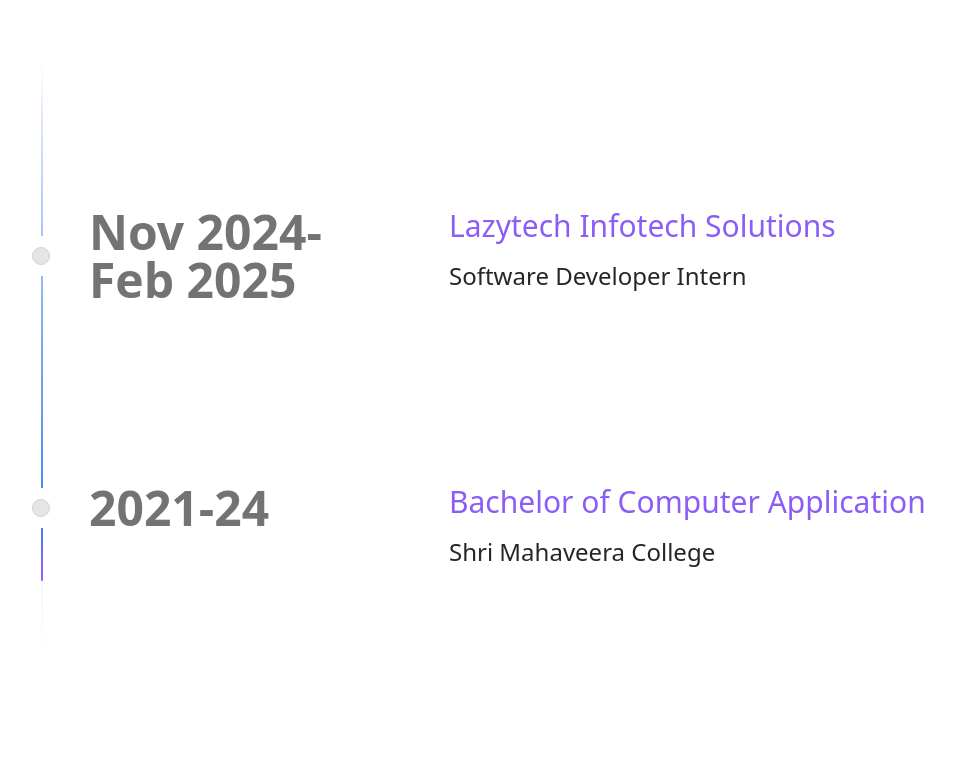
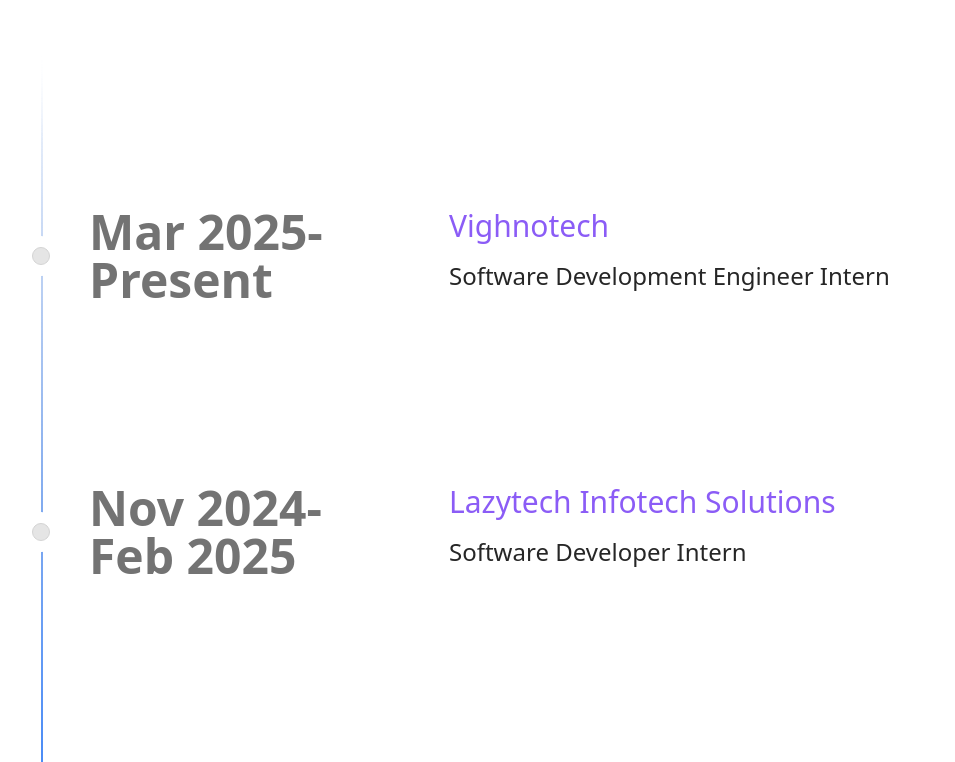
Before and after one commit to BharateshPoojary/portfolio, a Next.js app: page / in a window 1280 px wide. Shown: the part 1680-2442 px from the top of the page, without its empty margins (31-986 px from the left). Built offline with nearby package versions, Linux system fonts and the light colour scheme.

Commit message:
position added

```diff
--- a/src/components/layout/TimeLine.tsx
+++ b/src/components/layout/TimeLine.tsx
@@ -4,6 +4,23 @@
 const TimeLine = () => {
   const { CurrentTheme } = useToggleThemeStore();
   const data = [
+    {
+      title: "Mar 2025-Present",
+      content: (
+        <div>
+          <p className="text-violet-500 dark:text-neutral-200 text-3xl font-normal mb-4">
+            Vighnotech
+          </p>
+          <p
+            className={`${
+              CurrentTheme === "dark" ? "text-neutral-100" : "text-neutral-800"
+            } text-2xl font-normal mb-8`}
+          >
+            Software Development Engineer Intern
+          </p>
+        </div>
+      ),
+    },
     {
       title: "Nov 2024-Feb 2025",
       content: (
```
